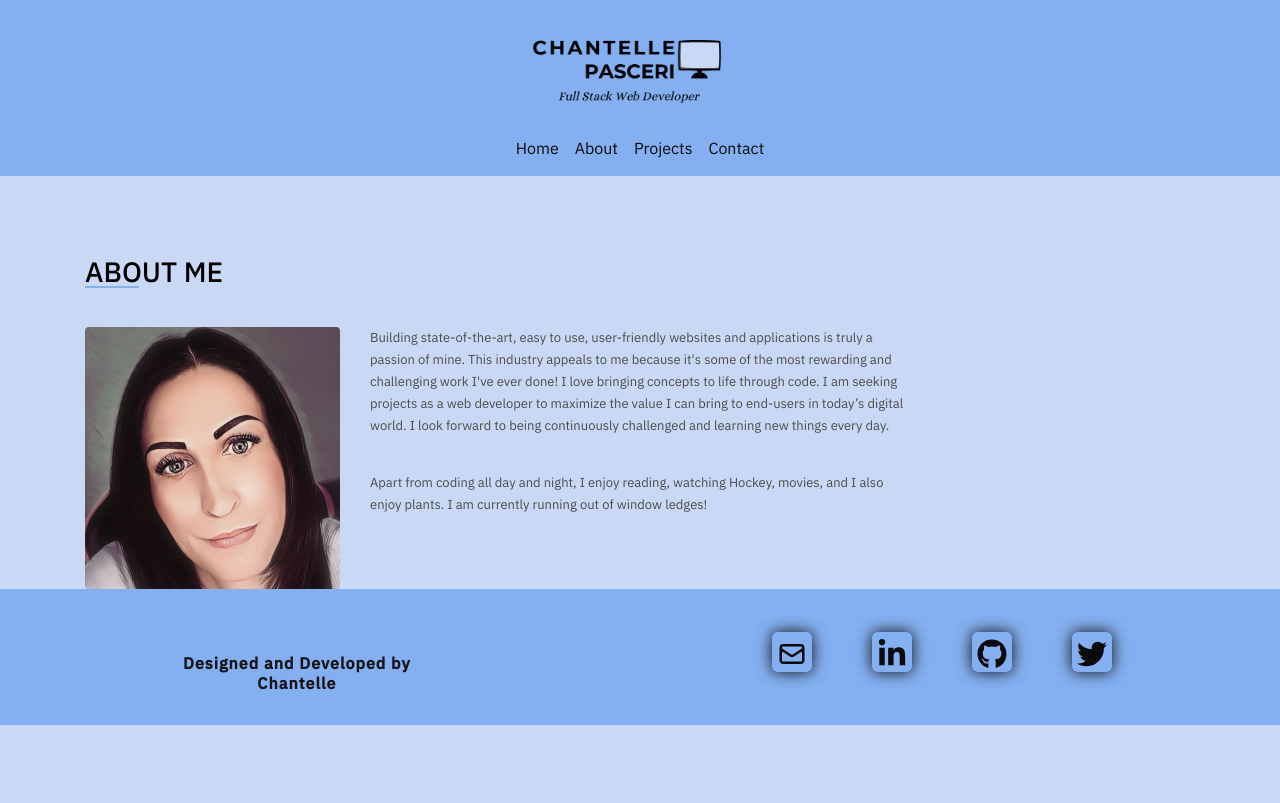
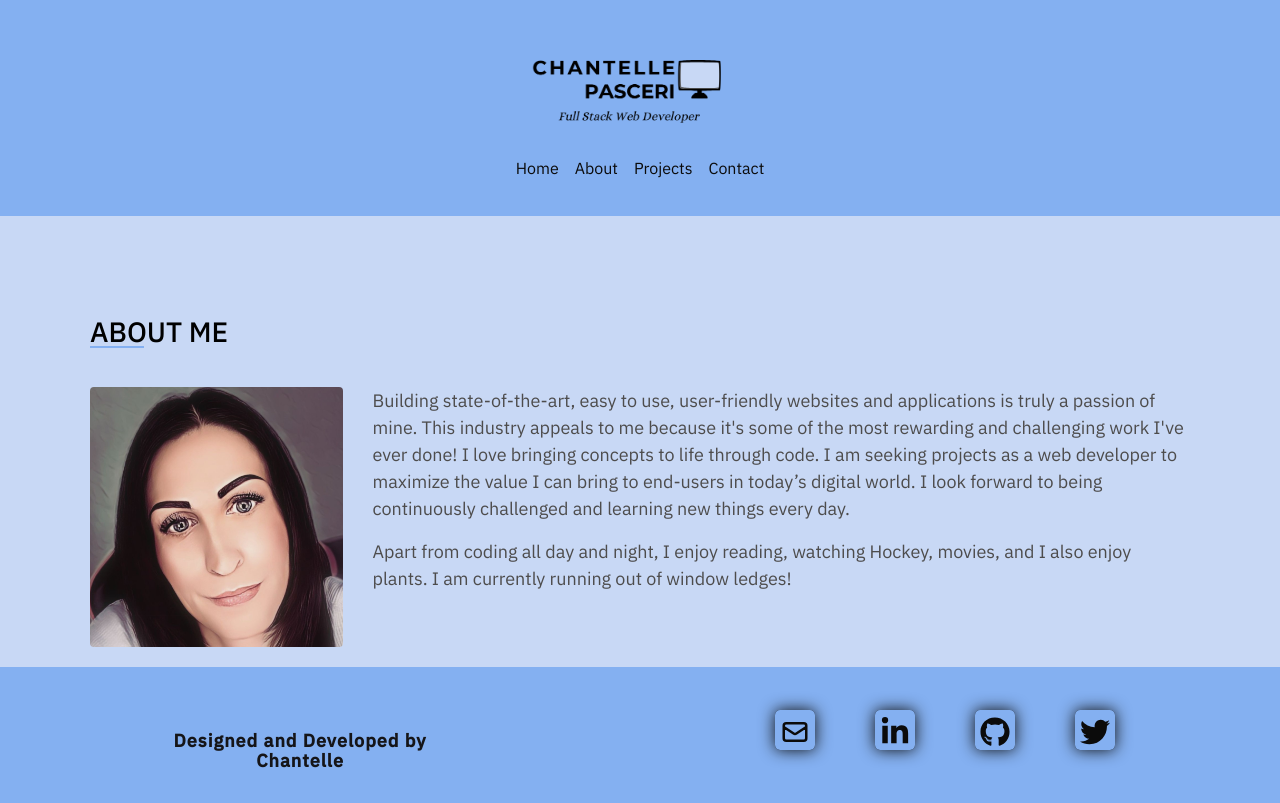
Before and after one commit to bella77-69/website-v2, a React (Create React App) app in the folder client/: page /about in a window 1280 px wide. Built offline with nearby package versions, Linux system fonts and the light colour scheme.

Commit message:
working on styling webpage

```diff
--- a/client/src/components/Footer/footer.scss
+++ b/client/src/components/Footer/footer.scss
@@ -8,8 +8,10 @@
     display: flex;
     flex-direction: column;
     align-items: center;
+    padding-top: 1rem;
 
         @include tablet {
+        padding-top: 0;
         flex-direction: row;
         justify-content: space-around;
         align-items: baseline;
@@ -75,31 +77,28 @@
     &-txt {
     font-weight: 900;
     letter-spacing: .0813rem;
-    font-size: .625rem;
     color: $black;
     letter-spacing: .0625rem;
     text-align: center;
     line-height: 1.25rem;
 
-        @include tablet {
-        font-size: .875rem;
-        }
-
         @include desktop {
         padding-top: 4rem;
-        font-size: 1rem;
         }
     }
 
     &-title {
     width: 50%;
+    font-size: .75rem;
 
         @include tablet {
+        font-size: .8125rem;
         width: 35%;
         }
 
         @include desktop {
-        width: 24%;
+        font-size: 1.125rem;
+        width: 25%;
         padding-left: 0;
         }
     }
--- a/client/src/pages/About/about.scss
+++ b/client/src/pages/About/about.scss
@@ -1,44 +1,45 @@
 @import '../../styles/mixins';
 
 .aboutus-section {
-    padding: 20px 0;
+    padding: 1.25rem 0;
     background-color: $pageBackground;
 }
-// .aboutus {
-//     font-size: 30px;
-//     letter-spacing: 0;
-//     line-height: 32px;
-//     margin: 0 0 39px;
-//     padding: 0 0 11px;
-//     position: relative;
-//     text-transform: uppercase;
-//     color: #000;
-// }
-// .aboutus::after {
-//     background: #F1ED84 none repeat scroll 0 0;
-//     bottom: 0;
-//     content: "";
-//     height: 2px;
-//     left: 0;
-//     position: absolute;
-//     width: 54px;
-// }
+
+.container {
+    padding: 1.25rem;
+}
 .aboutus-text {
     color: #4d4c4c;
-    font-size: 13px;
-    line-height: 22px;
-    margin: 0 0 35px;
+    font-size: .8125rem;
+    margin-top: 1rem;
+
+        @include tablet {
+        margin-top: 0;
+        font-size: .875rem;
+        }
+
+        @include desktop {
+        font-size: 1.125rem;
+        }
 }
-
 
 .about-inner {
 	position: relative;
 	padding: 0;
 	overflow: hidden;
 }
+.about-intro-text {
+    padding-top: 1rem;
 
-// .img {
-// 	display: block;
-// 	min-width: 100%;
-// 	height: auto;
-// }
+        @include tablet {
+        padding-top: 0;
+        flex: 0 0 75%;
+        max-width: 100%;
+    }
+
+}
+.img {
+	display: block;
+	max-width: 100%;
+	height: auto;
+}
--- a/client/src/pages/Contact/Contact.js
+++ b/client/src/pages/Contact/Contact.js
@@ -48,7 +48,7 @@ export default function Contact(props) {
       <div className="container">
         <Title title="Contact Me" />
         <div className="row h-100 align-items-center justify-content-center">
-          <div className="col-lg-8">
+          <div className="col-lg-12">
             <div className="contact">
               <div className="container">
                 <form id="contact-form" onSubmit={handleSubmit}>
--- a/client/src/pages/Contact/contact.scss
+++ b/client/src/pages/Contact/contact.scss
@@ -12,3 +12,7 @@
         color: $fontlight;
         }
 }
+
+.form-control {
+    resize: none;
+}
--- a/client/src/pages/Home/home.scss
+++ b/client/src/pages/Home/home.scss
@@ -40,9 +40,9 @@ header {
     $image-path: $bg-image,
     $overlay-color: $bg-overlay
   );
-  padding: 2.625rem;
+  padding: 1.25rem;
   text-align: center;
-  // height: 30vh;
+  height: 30vh;
 
     @include tablet {
     height: 66vh;
@@ -72,7 +72,7 @@ h1 {
   border-top: 2px solid $primary-color;
   color: $primary-color;
   font-family: $fontfamily;
-  font-size: .6875rem;
+  font-size: 1rem;
   margin: 0;
 
     @include tablet {
@@ -87,7 +87,7 @@ h1 {
 h3 {
   color: $secondary-color;
   font-family: $fontfamily;
-  font-size: .6875rem;
+  font-size: .875rem;
   font-style: italic;
   font-weight: 300;
   margin: 0;
@@ -106,7 +106,7 @@ h3 {
 h5 {
   color: $secondary-color;
   font-family: $fontfamily;
-  font-size: .5625rem;
+  font-size: .75rem;
   font-weight: 200;
   font-style: italic;
   padding-top: .3125rem;
```
Also changed, not shown: client/src/pages/About/About.js (+8 -88 lines).
